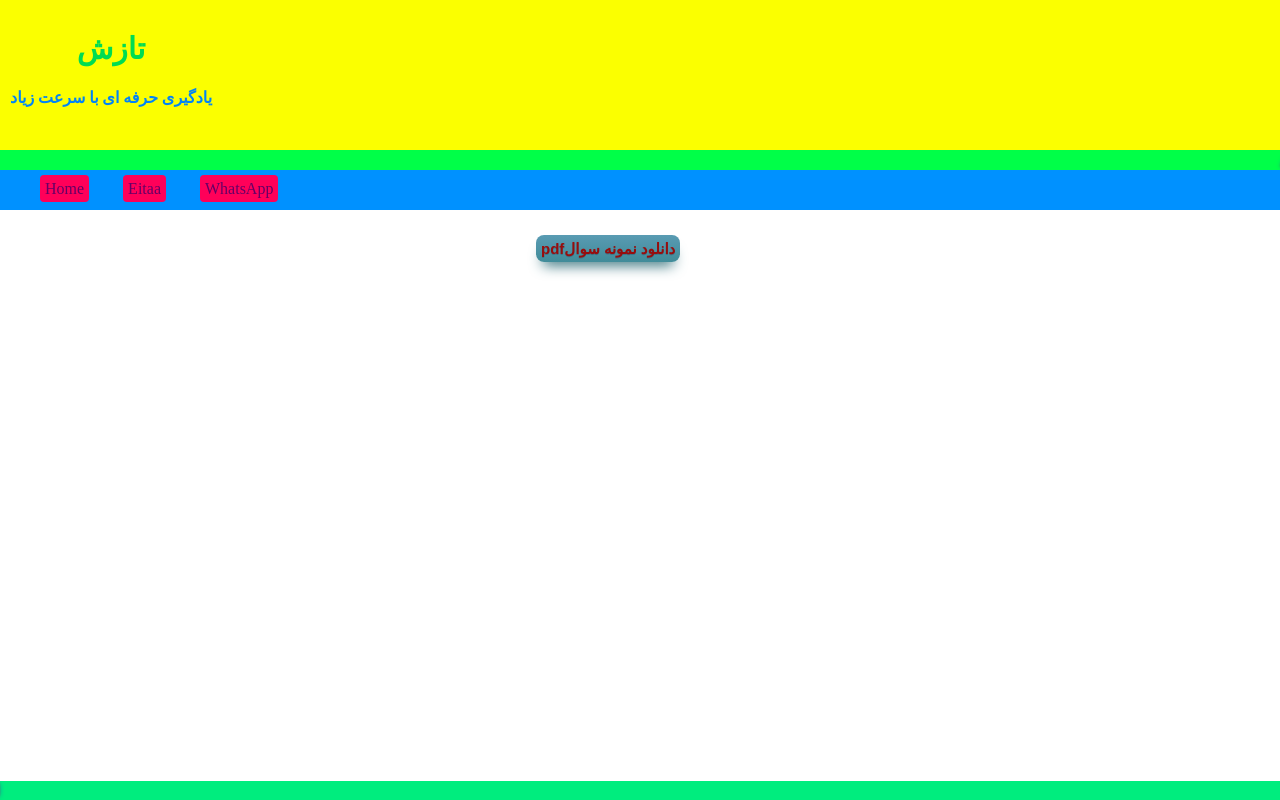
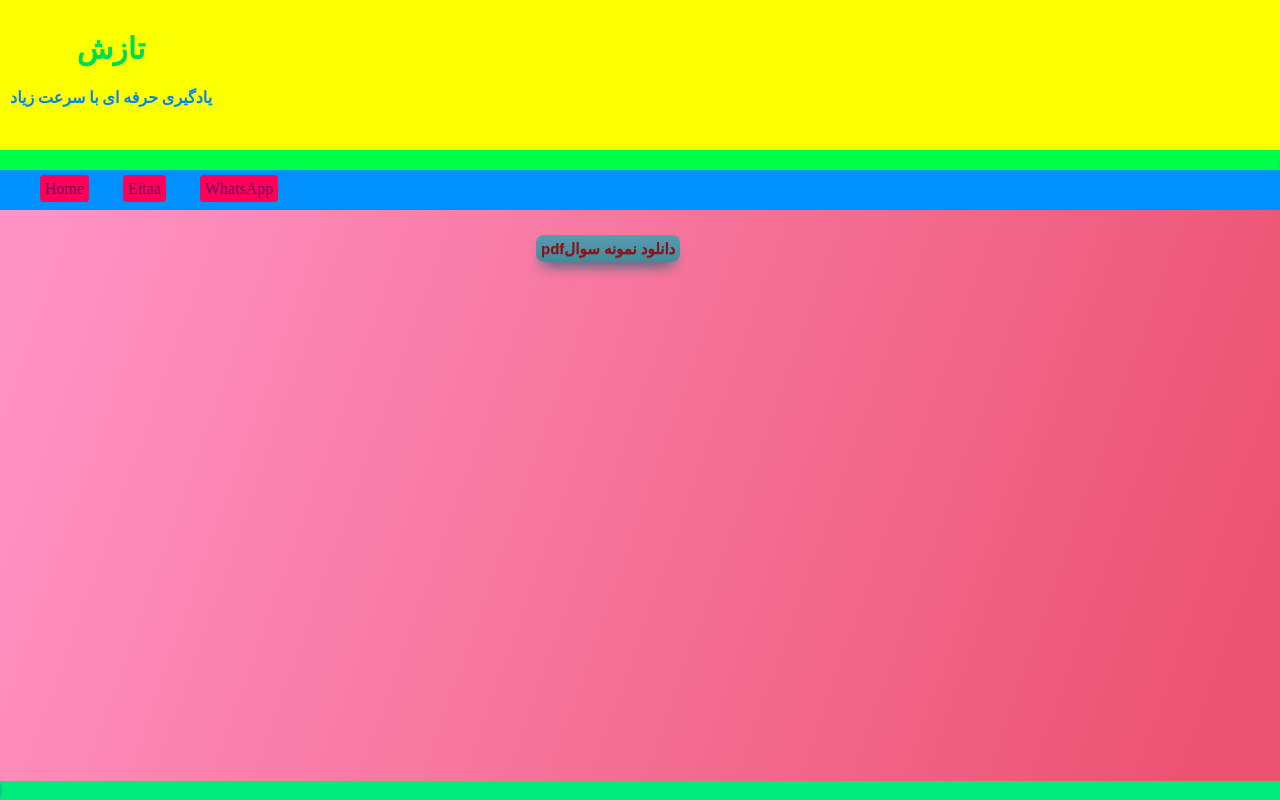
Before and after one commit to pantersnipe/Arabic-1-nemonesoall, a plain HTML site: page index.html in a window 1280 px wide. Drawn offline with Linux system fonts and the light colour scheme.

Commit message:
Update styles.css

```diff
--- a/styles.css
+++ b/styles.css
@@ -1,5 +1,6 @@
 body{
     margin:0;
+    background:linear-gradient(109.476575498932deg, rgba(255, 148, 196,1) 5.911420204978038%,rgba(235, 81, 112,1) 95.95534407027817%)
 }
 .header{
     margin-top: 0;
```
